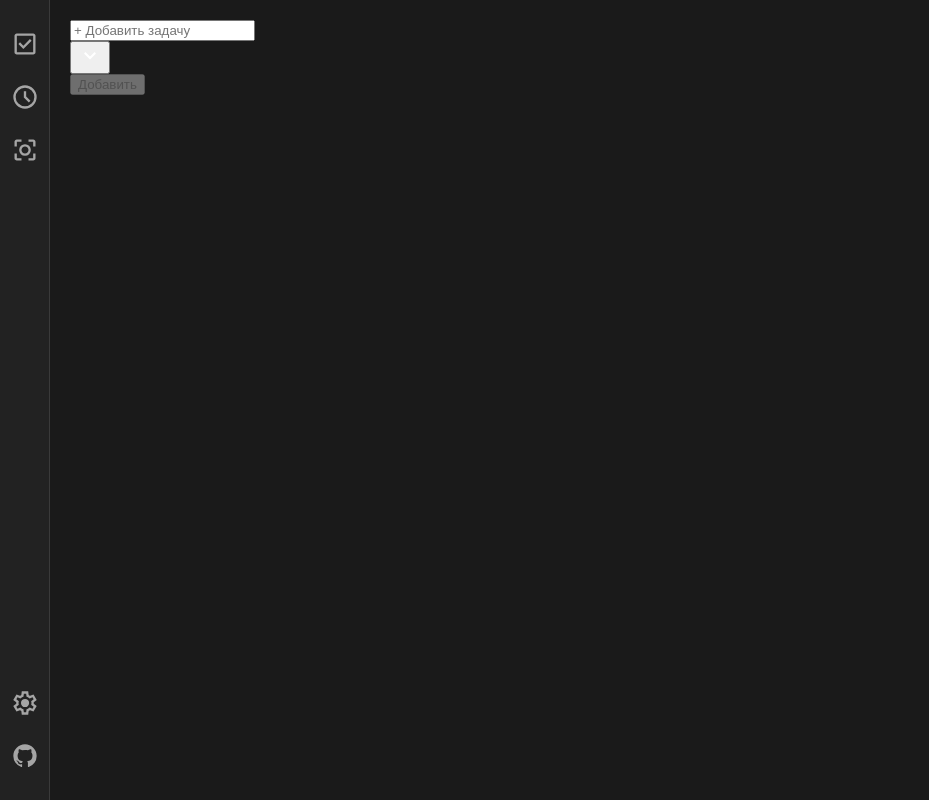
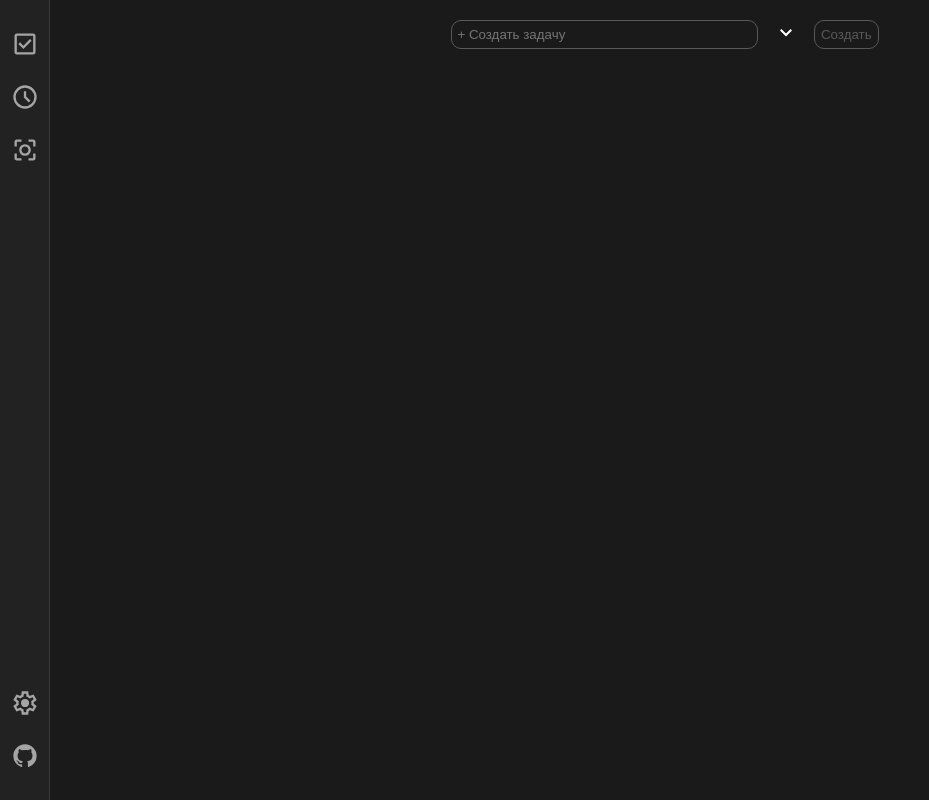
Before and after one commit to Glebess/Taimer-App-v2, a React (Vite) app: page / in a window 1280 px wide. Shown: the whole page, without its empty margins (0-929 px from the left). Built offline with nearby package versions, Linux system fonts and the light colour scheme.

Commit message:
Сделаны стили для панели создания новой задачи.Удалено показываение  количества выполненных задач

```diff
--- a/src/components/Todo/NewTaskPanel/NewTaskPanel.jsx
+++ b/src/components/Todo/NewTaskPanel/NewTaskPanel.jsx
@@ -35,18 +35,16 @@ const NewTaskPanel = (props) => {
   };
 
   return (
-    <div className={styles.div_task_sector_container}>
-      <div className={styles.div_fields_container}>
-        <div className={styles.div_field_add_task}>
+    <div className={styles.div_new_task_panel_container}>
       <Field
-            className={styles.div_field_add_task_input}
-            placeHolder={"+ Добавить задачу"}
+        className={styles.field_new_task_panel}
+        placeHolder={"+ Создать задачу"}
         value={newTaskTitle}
         onChange={(e) => setNewTaskTitle(e.target.value)}
       />
       <div className={styles.div_add_task_more}>
         <Button
-              className={styles.div_add_task_more_button}
+          className={styles.button_new_task_settings}
           onClick={handleClickAddTaskPanel}
           children={
             <svg
@@ -68,14 +66,12 @@ const NewTaskPanel = (props) => {
       </div>
       <Button
         disabled={newTaskTitle.length === 0}
-            children={"Добавить"}
-            className={styles.div_field_add_task_button}
+        children={"Создать"}
+        className={styles.button_new_task}
         onClick={handleNewTask}
         title={!newTaskTitle.trim() ? "Поле задачи пустое" : ""}
       />
     </div>
-      </div>
-    </div>
   );
 };
 export default NewTaskPanel;
--- a/src/components/Todo/NewTaskPanel/NewTaskPanel.module.css
+++ b/src/components/Todo/NewTaskPanel/NewTaskPanel.module.css
@@ -0,0 +1,74 @@
+.div_new_task_panel_container {
+  display: flex;
+  justify-content: center;
+  gap: 10px;
+}
+.field_new_task_panel {
+  border: 1px solid var(--main-gray2);
+  border-radius: 10px;
+  background-color: transparent;
+  width: 25%;
+  color: white;
+  padding-left: 5px;
+}
+.field_new_task_panel:focus {
+  border-color: aqua;
+}
+
+.button_new_task {
+  border: 1px solid var(--main-gray2);
+  color: white;
+  background-color: transparent;
+  border-radius: 10px;
+}
+.button_new_task:disabled {
+  color: var(--main-gray2);
+  border: 1px solid var(--main-gray2);
+}
+
+.field_new_task_panel:focus {
+  border-color: 1px solid blue;
+}
+
+.button_new_task_settings {
+  background-color: transparent;
+  position: relative;
+  outline: 0;
+  border: 0;
+}
+.button_new_task_settings:hover {
+  cursor: pointer;
+}
+.div_settings_task_container {
+  position: absolute;
+  margin-top: 5px;
+  width: 200px;
+  height: 75px;
+  background-color: var(--main-black);
+  border: 0.25px solid var(--main-gray);
+  border-radius: 10px;
+}
+.div_settings_task {
+  display: flex;
+  flex-direction: column;
+  gap: 5px;
+}
+.div_settings_task p {
+  margin: 0;
+  margin-top: 10px;
+  padding-left: 10px;
+  padding-right: 10px;
+  color: white;
+}
+.div_settings_task_svg {
+  display: flex;
+  justify-content: center;
+  gap: 10px;
+}
+.div_settings_task_svg button {
+  background-color: transparent;
+  border: 0;
+}
+.div_settings_task_svg button:hover {
+  cursor: pointer;
+}
--- a/src/components/Todo/NewTaskPanel/NewTaskSettings.jsx
+++ b/src/components/Todo/NewTaskPanel/NewTaskSettings.jsx
@@ -11,10 +11,10 @@ const NewTaskSettings = ({
   if (!onShowNewTaskSettings) return null;
 
   return (
-    <div className={styles.div_new_task_panel}>
-      <div className={styles.div_priority_task}>
+    <div className={styles.div_settings_task_container}>
+      <div className={styles.div_settings_task}>
         <p>Приоритет</p>
-        <div className={styles.div_priority_task_svg}>
+        <div className={styles.div_settings_task_svg}>
           {priorities.map(({ id, colors }) => (
             <Button
               key={id}
--- a/src/components/Todo/TaskList/TaskList.jsx
+++ b/src/components/Todo/TaskList/TaskList.jsx
@@ -2,7 +2,6 @@ import styles from "./TaskList.module.css";
 import TaskItem from "./TaskItem";
 import EmptyTaskList from "./EmptyTaskList";
 import CompletedTasksSection from "./CompletedTasksSection";
-import TaskSection from "./TaskSection";
 import { useTasks } from "..//..//hooks//useTasks";
 
 const TaskList = ({ allTasks, setAllTasks }) => {
@@ -46,13 +45,8 @@ const TaskList = ({ allTasks, setAllTasks }) => {
 
   return (
     <div className={styles.div_task_all}>
-      {/* активные задачи */}
-      <TaskSection
-        title="Активные задачи"
-        count={activeTasks.length}
-        tasks={activeTasks}
-        renderTask={renderTask}
-      />
+      {activeTasks.map(renderTask)}
+
       {/* Выполенные задачи */}
       <CompletedTasksSection tasks={completedTasks} renderTask={renderTask} />
     </div>
--- a/src/components/Todo/TaskList/TaskSection.jsx
+++ /dev/null
@@ -1,17 +0,0 @@
-import styles from "./TaskList.module.css";
-
-const TaskSection = ({ title, count, tasks, renderTask }) => {
-  if (tasks.length === 0) return null;
-
-  return (
-    <>
-      <div className={styles.section_header}>
-        <span className={styles.span_info_count_task}>
-          {title} {count}
-        </span>
-      </div>
-      {tasks.map(renderTask)}
-    </>
-  );
-};
-export default TaskSection;
```
Lines whose indentation alone changed are shown as unchanged.
